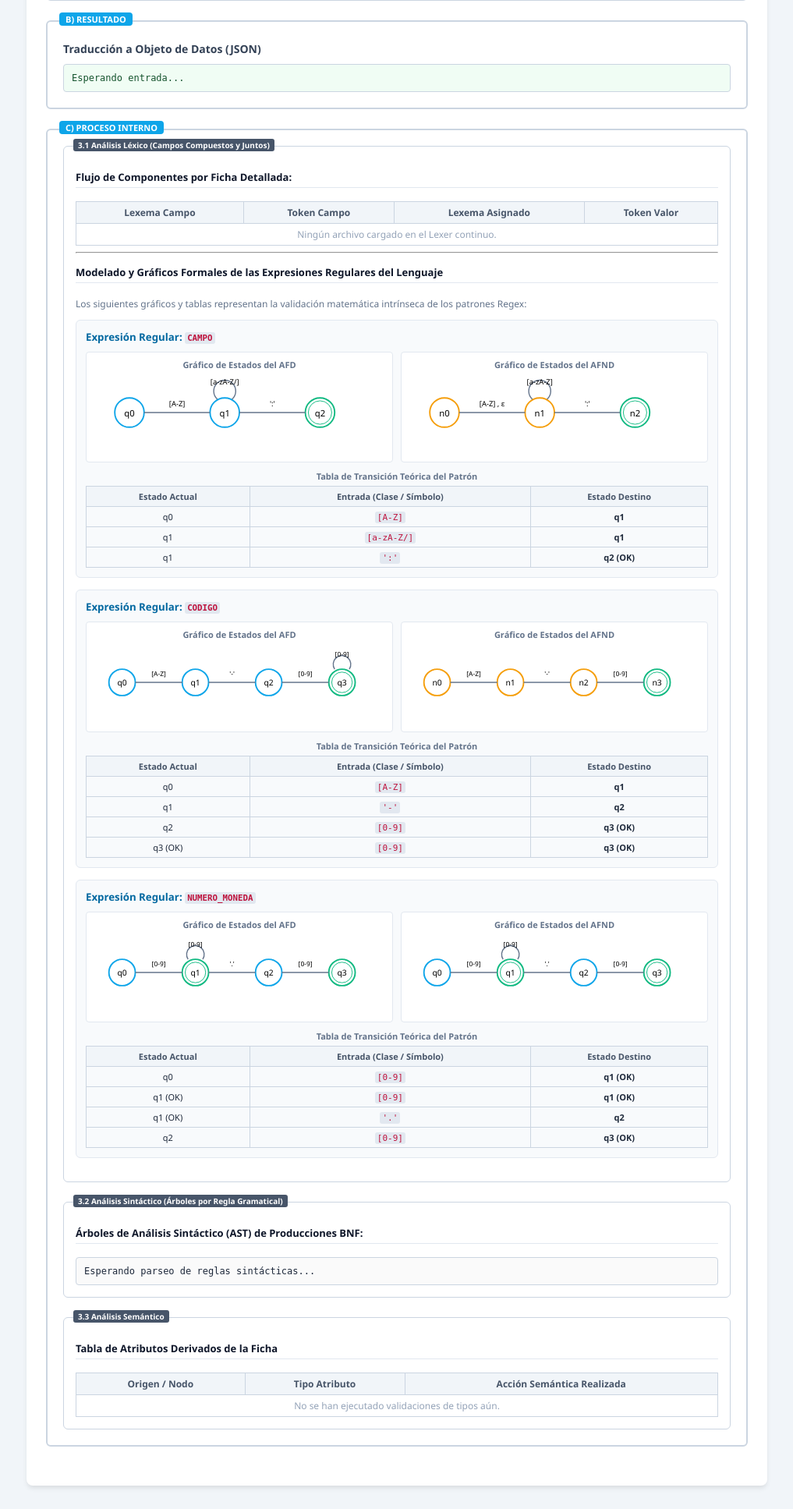
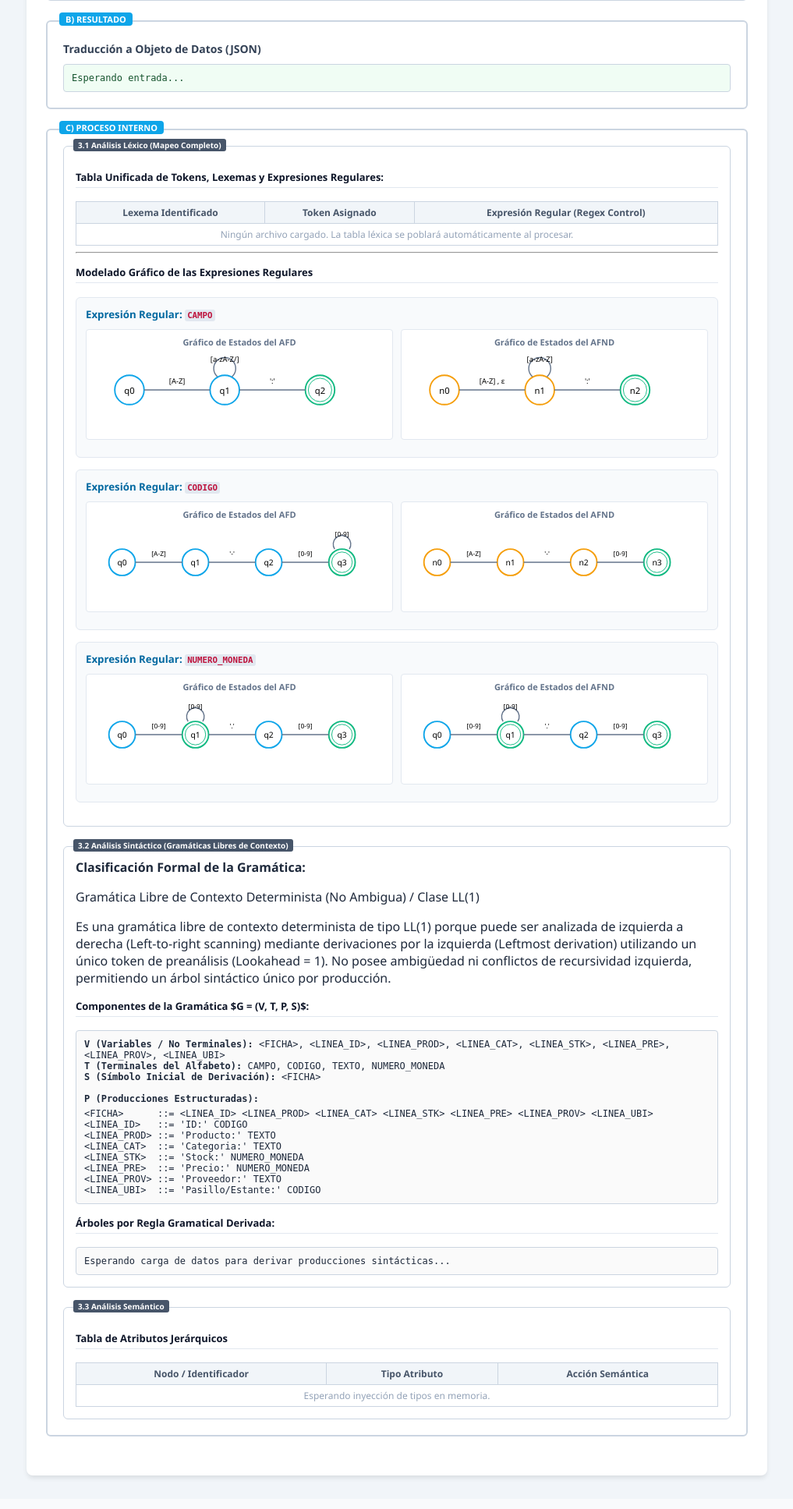
Before and after one commit to Da-Ce29/Proyecto_Final-TC-Grupo_7, a Flask app: page / in a window 1280 px wide. Shown: the part 237-2172 px from the top of the page at 78% size, without its empty margins (131-1148 px from the left). After the commit the page ends 2135 px from the top, so only its background shows below. Run offline with Flask 3, Linux system fonts and the light colour scheme.

Commit message:
Revise section titles and table headers in index.html
Updated section titles and table headers for clarity. Adjusted content to reflect new terminology and improved structure.

```diff
--- a/templates/index.html
+++ b/templates/index.html
@@ -32,42 +32,44 @@
         <span class="titulo-seccion">C) PROCESO INTERNO</span>
 
         <div class="sub-seccion">
-            <span class="sub-titulo-seccion">3.1 Análisis Léxico (Campos Compuestos y Juntos)</span>
+            <span class="sub-titulo-seccion">3.1 Análisis Léxico (Mapeo Completo)</span>
 
-            <h4>Flujo de Componentes por Ficha Detallada:</h4>
+            <h4>Tabla Unificada de Tokens, Lexemas y Expresiones Regulares:</h4>
             <table class="tabla-transiciones">
                 <thead>
                     <tr>
-                        <th>Lexema Campo</th>
-                        <th>Token Campo</th>
-                        <th>Lexema Asignado</th>
-                        <th>Token Valor</th>
+                        <th>Lexema Identificado</th>
+                        <th>Token Asignado</th>
+                        <th>Expresión Regular (Regex Control)</th>
                     </tr>
                 </thead>
                 <tbody>
                 {% if bloque_tokens %}
                     {% for t in bloque_tokens %}
                     <tr>
-                        <td><code>"{{ t.campo_lex }}"</code></td>
+                        <td><strong>"{{ t.campo_lex }}"</strong></td>
                         <td><span class="badge red">{{ t.campo_tok }}</span></td>
+                        <td><code>{{ t.campo_regex }}</code></td>
+                    </tr>
+                    {% if t.valor_lex %}
+                    <tr>
                         <td><strong>"{{ t.valor_lex }}"</strong></td>
                         <td><span class="badge blue">{{ t.valor_tok }}</span></td>
+                        <td><code>{{ t.valor_regex }}</code></td>
                     </tr>
+                    {% endif %}
                     {% endfor %}
                 {% else %}
-                    <tr><td colspan="4" class="muted">Ningún archivo cargado en el Lexer continuo.</td></tr>
+                    <tr><td colspan="3" class="muted">Ningún archivo cargado. La tabla léxica se poblará automáticamente al procesar.</td></tr>
                 {% endif %}
                 </tbody>
             </table>
 
             <hr>
-            <h4>Modelado y Gráficos Formales de las Expresiones Regulares del Lenguaje</h4>
-            <p style="font-size:12px; color:#64748b;">Los siguientes gráficos y tablas representan la validación matemática intrínseca de los patrones Regex:</p>
-
+            <h4>Modelado Gráfico de las Expresiones Regulares</h4>
             {% for nombre_re, data in automatas_regex.items() %}
             <div class="card-re">
                 <h5 style="color:#0369a1; margin:0 0 10px 0;">Expresión Regular: <code>{{ nombre_re }}</code></h5>
-
                 <div class="flex-graficos">
                     <div class="grafico-item">
                         <h6>Gráfico de Estados del AFD</h6>
@@ -78,34 +80,30 @@
                         {{ data.afnd | safe }}
                     </div>
                 </div>
-
-                <h6>Tabla de Transición Teórica del Patrón</h6>
-                <table class="tabla-transiciones" style="font-size:11px; margin-top:5px;">
-                    <thead>
-                        <tr>
-                            <th>Estado Actual</th>
-                            <th>Entrada (Clase / Símbolo)</th>
-                            <th>Estado Destino</th>
-                        </tr>
-                    </thead>
-                    <tbody>
-                        {% for fila in data.tabla.filas %}
-                        <tr>
-                            <td>{{ fila.origen }}</td>
-                            <td><code>{{ fila.entrada }}</code></td>
-                            <td><strong>{{ fila.destino }}</strong></td>
-                        </tr>
-                        {% endfor %}
-                    </tbody>
-                </table>
             </div>
             {% endfor %}
         </div>
 
         <div class="sub-seccion" style="margin-top:25px;">
-            <span class="sub-titulo-seccion">3.2 Análisis Sintáctico (Árboles por Regla Gramatical)</span>
+            <span class="sub-titulo-seccion">3.2 Análisis Sintáctico (Gramáticas Libres de Contexto)</span>
 
-            <h4>Árboles de Análisis Sintáctico (AST) de Producciones BNF:</h4>
+            <div class="alert-tipo-glc">
+                <strong>Clasificación Formal de la Gramática:</strong>
+                <p class="tipo-destacado">{{ gramatica_formal.TIPO_DETALLADO }}</p>
+                <p class="desc-tipo-glc">{{ gramatica_formal.EXPLICACION_TIPO }}</p>
+            </div>
+
+            <h4>Componentes de la Gramática $G = (V, T, P, S)$:</h4>
+            <div class="codigo-box text-box" style="margin-bottom: 15px;">
+                <strong>V (Variables / No Terminales):</strong> <span>{{ gramatica_formal.V | join(', ') }}</span><br>
+                <strong>T (Terminales del Alfabeto):</strong> <span>{{ gramatica_formal.T | join(', ') }}</span><br>
+                <strong>S (Símbolo Inicial de Derivación):</strong> <span>{{ gramatica_formal.S }}</span><br><br>
+                <strong>P (Producciones Estructuradas):</strong>
+                <pre style="margin-top: 5px; color:#1e293b;">{% for prod in gramatica_formal.P %}{{ prod }}
+{% endfor %}</pre>
+            </div>
+
+            <h4>Árboles por Regla Gramatical Derivada:</h4>
             {% if arboles_reglas %}
                 <div class="grid-arboles">
                     {% for arb in arboles_reglas %}
@@ -116,19 +114,19 @@
                     {% endfor %}
                 </div>
             {% else %}
-                <div class="codigo-box text-box"><pre>Esperando parseo de reglas sintácticas...</pre></div>
+                <div class="codigo-box text-box"><pre>Esperando carga de datos para derivar producciones sintácticas...</pre></div>
             {% endif %}
         </div>
 
         <div class="sub-seccion" style="margin-top:25px;">
             <span class="sub-titulo-seccion">3.3 Análisis Semántico</span>
-            <h4>Tabla de Atributos Derivados de la Ficha</h4>
+            <h4>Tabla de Atributos Jerárquicos</h4>
             <table class="tabla-transiciones">
                 <thead>
                     <tr>
-                        <th>Origen / Nodo</th>
+                        <th>Nodo / Identificador</th>
                         <th>Tipo Atributo</th>
-                        <th>Acción Semántica Realizada</th>
+                        <th>Acción Semántica</th>
                     </tr>
                 </thead>
                 <tbody>
@@ -148,7 +146,7 @@
                     </tr>
                     {% endfor %}
                 {% else %}
-                    <tr><td colspan="3" class="muted">No se han ejecutado validaciones de tipos aún.</td></tr>
+                    <tr><td colspan="3" class="muted">Esperando inyección de tipos en memoria.</td></tr>
                 {% endif %}
                 </tbody>
             </table>
```
